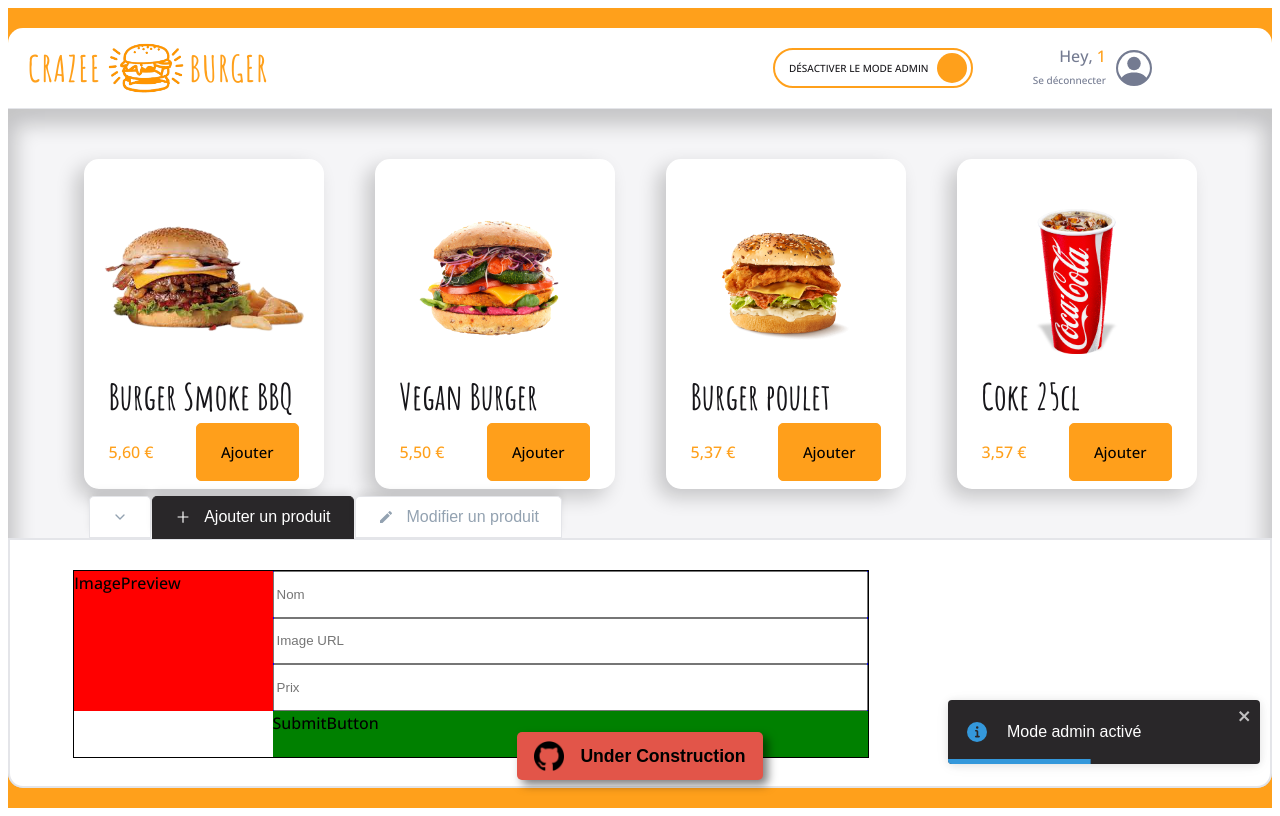
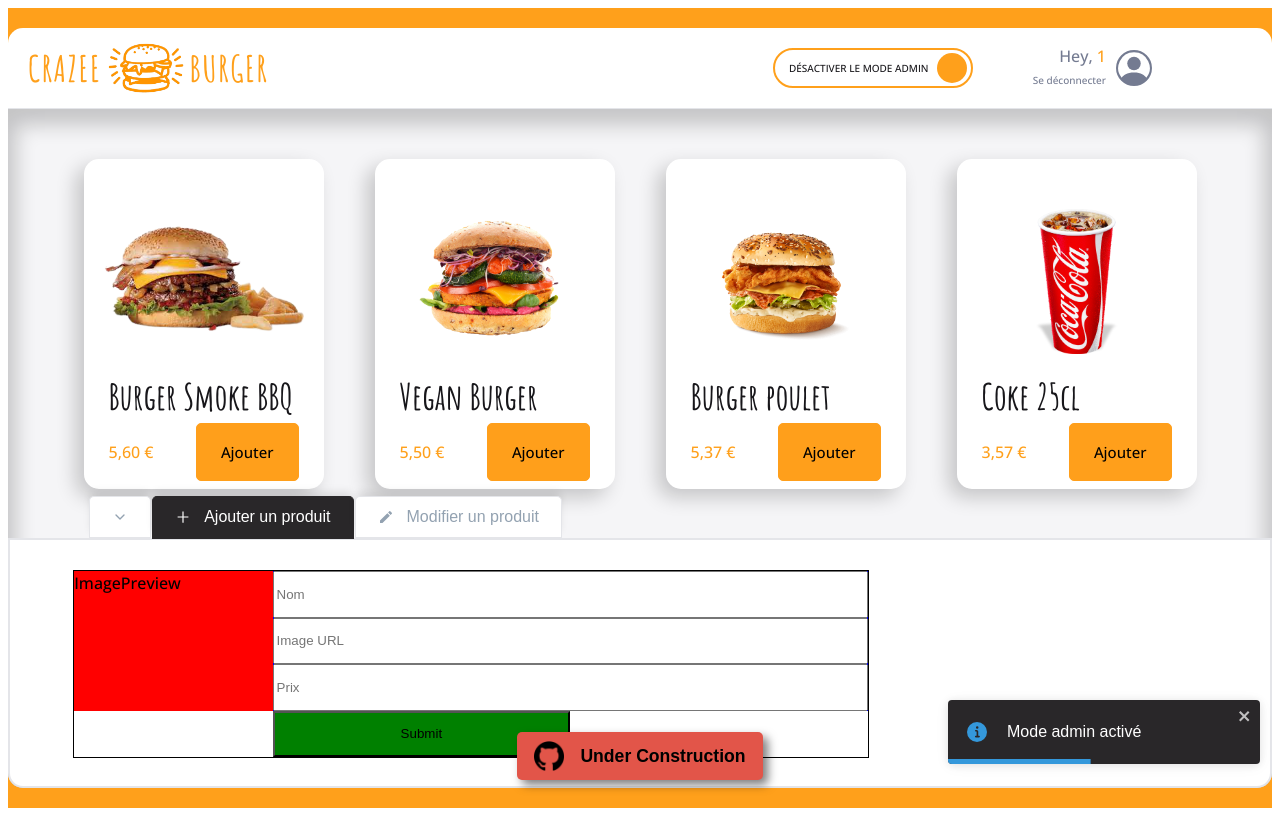
Before and after one commit to djibh/crazee, a React (Vite) app: page /order/1 in a window 1280 px wide. Both pictures are taken after a click on the label 872 px from the left and 68 px from the top of the page. Built offline with nearby package versions, Linux system fonts and the light colour scheme.

Commit message:
WIP (F08:ADMIN) > Add button layout to AddForm

```diff
--- a/src/components/pages/order/Main/Admin/AdminPanel/AddForm.tsx
+++ b/src/components/pages/order/Main/Admin/AdminPanel/AddForm.tsx
@@ -9,7 +9,7 @@
             <input type="text" placeholder="Image URL" />
             <input type="text" placeholder="Prix" />
         </div>
-        <div className="submit-button">SubmitButton</div>
+        <button className="submit-button">Submit</button>
     </AddFormStyled>
   )
 }
@@ -33,8 +33,9 @@
         display: grid;
     }
     .submit-button {
+        width: 50%;
+        grid-area: 4/ 2 / -1 / -1;
         background: green;
-        grid-area: 4/ 2 / -1 / -1;
     }
 
 `;
```
